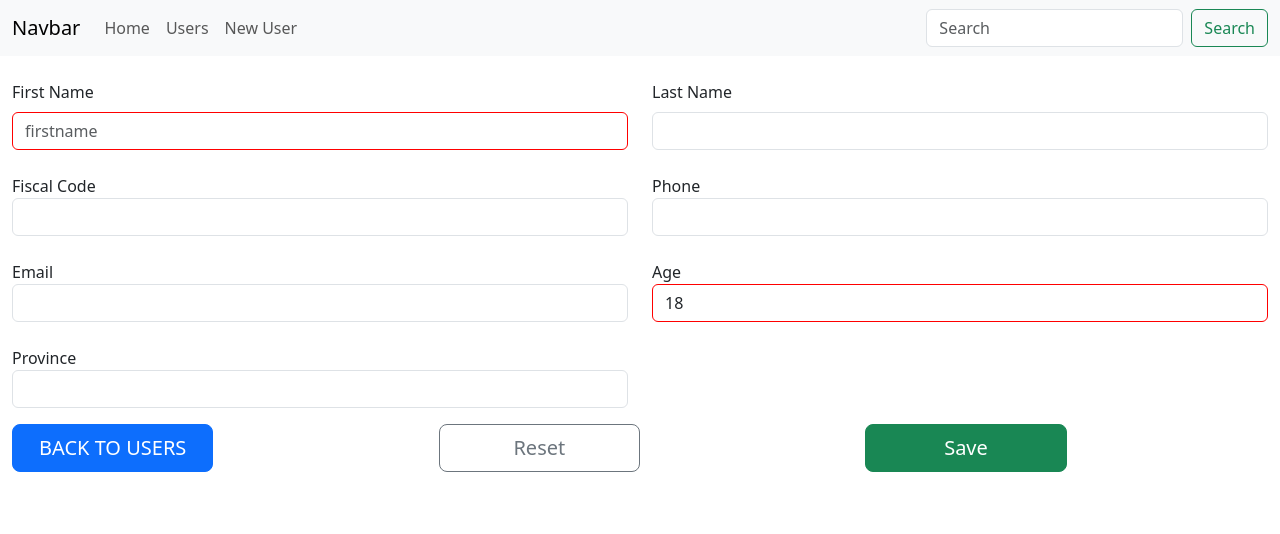
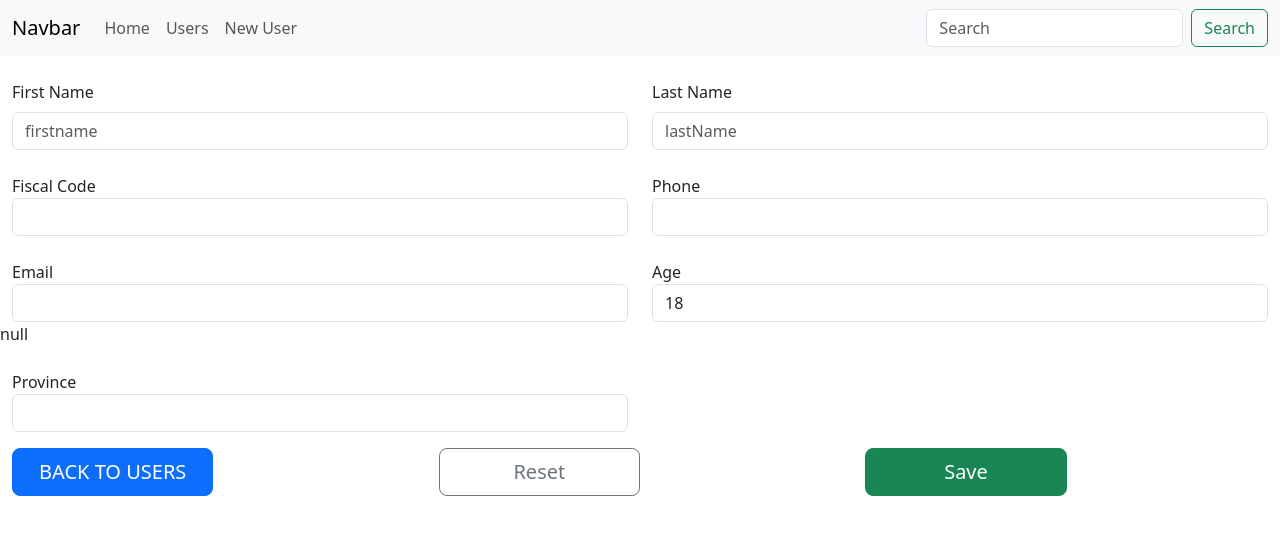
Before and after one commit to essedii/udemy-angular-project, an Angular app: page /users/new in a window 1280 px wide. Shown: the top 534 px of the page. Built offline with nearby package versions, Linux system fonts and the light colour scheme.

Commit message:
create validation

```diff
--- a/src/app/user-detail/user-detail.component.css
+++ b/src/app/user-detail/user-detail.component.css
@@ -1,8 +1,3 @@
-/* .userForm {
-    width: 98%;
-    margin: 0 auto;
-} */
-
-input.ng-invalid {
+input.ng-invalid.ng-touched {
     border: 1px solid red;
 }
--- a/src/app/user-detail/user-detail.component.html
+++ b/src/app/user-detail/user-detail.component.html
@@ -4,22 +4,53 @@
     <div class="row mt-4">
         <div class="col-sm-6">
             <label class="form-label" for="firstName">First Name</label>
-            <input required pattern="[a-zA-Z]*" minlength="3" #firstname="ngModel" placeholder="firstname" class="form-control" [(ngModel)]="user.name" name="firstName" id="firstName" type="text">
-            <div *ngIf="firstname.dirty && firstname.touched && firstname.invalid">
-                <div *ngIf="firstname?.errors?.['required']"  class="alert alert-danger" role="alert">
+            <input
+                required
+                pattern="[a-zA-Z]*"
+                minlength="3"
+                #firstName="ngModel"
+                placeholder="firstname"
+                class="form-control"
+                [(ngModel)]="user.name"
+                name="firstName"
+                id="firstName"
+                type="text">
+            <div *ngIf="firstName.dirty && firstName.touched && firstName.invalid">
+                {{firstName | json}}
+                <div *ngIf="firstName?.errors?.['required']"  class="alert alert-danger" role="alert">
                     The field first name is required
                 </div>
-                <div *ngIf="firstname?.errors?.['minlength']" class="alert alert-danger" role="alert">
-                    The field firstname minimum length is {{firstname?.errors?.['minlength'].requiredLength}}
+                <div *ngIf="firstName?.errors?.['minlength']" class="alert alert-danger" role="alert">
+                    The field firstname minimum length is {{firstName?.errors?.['minlength'].requiredLength}}
                 </div>
-                <div *ngIf="firstname?.errors?.['pattern']" class="alert alert-danger" role="alert">
-                    The field firstname pattern is {{firstname.errors?.['pattern'].requiredPattern}}
+                <div *ngIf="firstName?.errors?.['pattern']" class="alert alert-danger" role="alert">
+                    The field firstname pattern is {{firstName.errors?.['pattern'].requiredPattern}}
                 </div>
             </div>
         </div>
         <div class="col-sm-6">
             <label  class="form-label" for="lastName">Last Name</label>
-            <input class="form-control"  [(ngModel)]="user.lastName"  name="lastName" id="lastName" type="text">
+            <input required
+                pattern="[a-zA-Z]*"
+                minlength="3"
+                #lastName="ngModel"
+                placeholder="lastName"
+                class="form-control"
+                [(ngModel)]="user.lastName"
+                name="lastName"
+                id="lastName"
+                type="text">
+            <div *ngIf="lastName.dirty && lastName.touched && lastName.invalid">
+                <div *ngIf="lastName?.errors?.['required']"  class="alert alert-danger" role="alert">
+                    The field last name is required
+                </div>
+                <div *ngIf="lastName?.errors?.['minlength']" class="alert alert-danger" role="alert">
+                    The field last name minimum length is {{lastName?.errors?.['minlength'].requiredLength}}
+                </div>
+                <div *ngIf="lastName?.errors?.['pattern']" class="alert alert-danger" role="alert">
+                    The field last name pattern is {{lastName.errors?.['pattern'].requiredPattern}}
+                </div>
+            </div>
         </div>
     </div>
     <!-- FISCAL CODE - PHONE -->
@@ -41,14 +72,18 @@
         </div>
         <div class="col-sm-6">
             <label for="age">Age</label>
-            <input #age="ngModel" required minlength="2" pattern="[0-9]{2-3}" class="form-control" [(ngModel)]="user.age" type="number" name="age" id="age">
+            <input #age="ngModel" required minlength="2" maxlength="3" pattern="[0-9]{2,3}" class="form-control" [(ngModel)]="user.age" type="number" name="age" id="age">
         </div>
+        {{age.errors | json}}
         <div *ngIf="age.dirty && age.touched && age.invalid">
             <div *ngIf="age?.errors?.['required']"  class="alert alert-danger" role="alert">
                 The field age is required
             </div>
             <div *ngIf="age?.errors?.['minlength']" class="alert alert-danger" role="alert">
                 The field age minimum length is {{age?.errors?.['minlength'].requiredLength}}
+            </div>
+            <div *ngIf="age?.errors?.['maxlength']" class="alert alert-danger" role="alert">
+                The field age maximum length is {{age?.errors?.['maxlength'].requiredLength}}
             </div>
             <div *ngIf="age?.errors?.['pattern']" class="alert alert-danger" role="alert">
                 The field age pattern is {{age.errors?.['pattern'].requiredPattern}}
```
